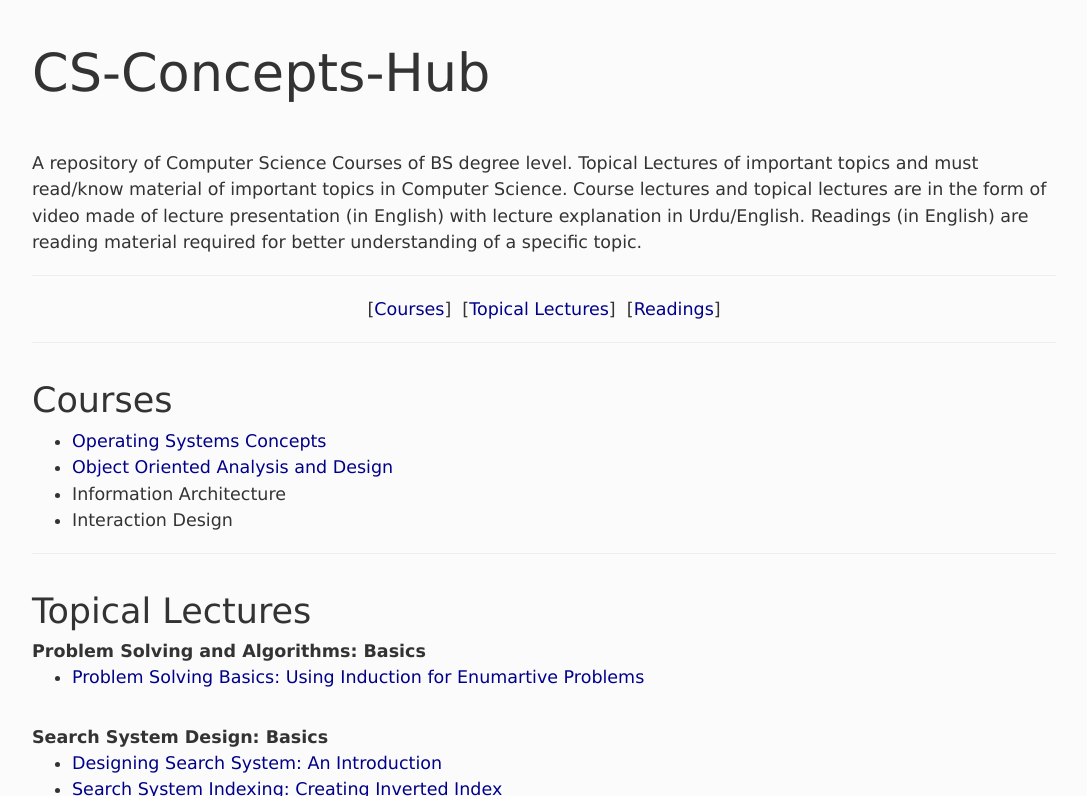
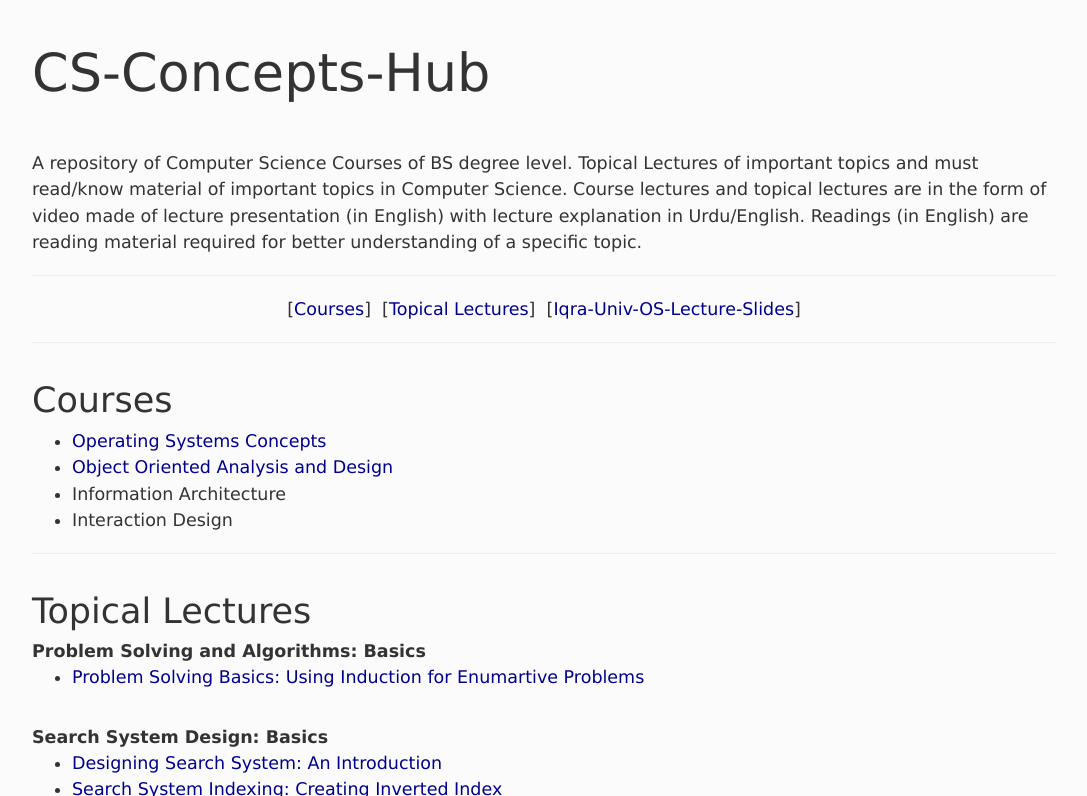
Before and after one commit to CS-Concepts-hub/CS-Concepts-hub, a Jekyll site: the page built from index.html, in a window 1280 px wide and 900 px high, cut to the strip 104-900 px from the top of the window. Shown: the whole strip, without its empty margins (96-1183 px from the left). Built offline with Jekyll 4.4.1, drawn with Linux system fonts in a browser that asks for light colours.

Commit message:
Update index.html

```diff
--- a/index.html
+++ b/index.html
@@ -17,7 +17,7 @@
 		</p>
 		<hr>
 		<p class="center">
-			[<a href="#courses">Courses</a>]&nbsp;&nbsp;[<a href="#lectures">Topical Lectures</a>]&nbsp;&nbsp;[<a href="#notes">Readings</a>]
+			[<a href="#courses">Courses</a>]&nbsp;&nbsp;[<a href="#lectures">Topical Lectures</a>]&nbsp;&nbsp;[<a href="#notes">Iqra-Univ-OS-Lecture-Slides</a>]
 		<hr>
 		<h2 class="title" id="courses">Courses</h2>
 		<ul>
```
